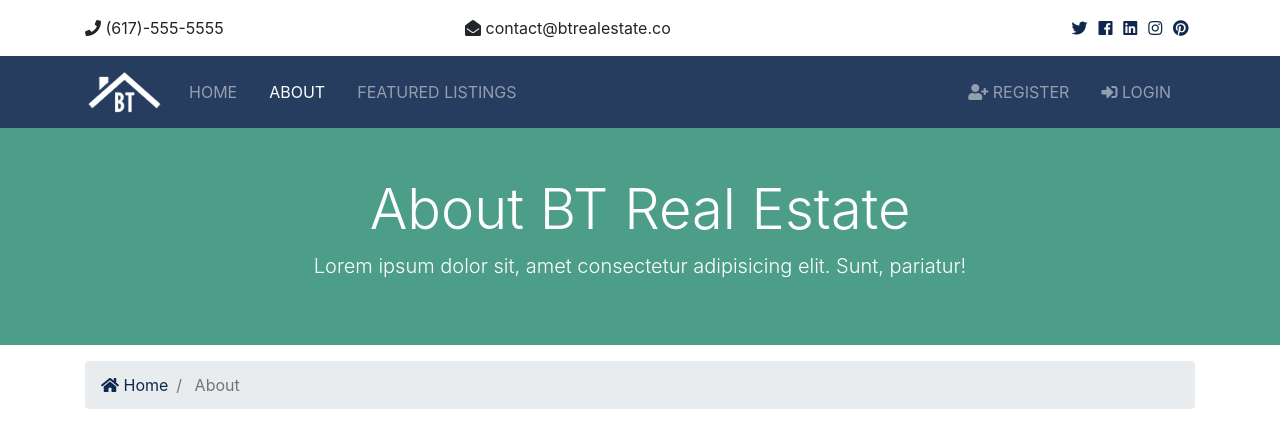
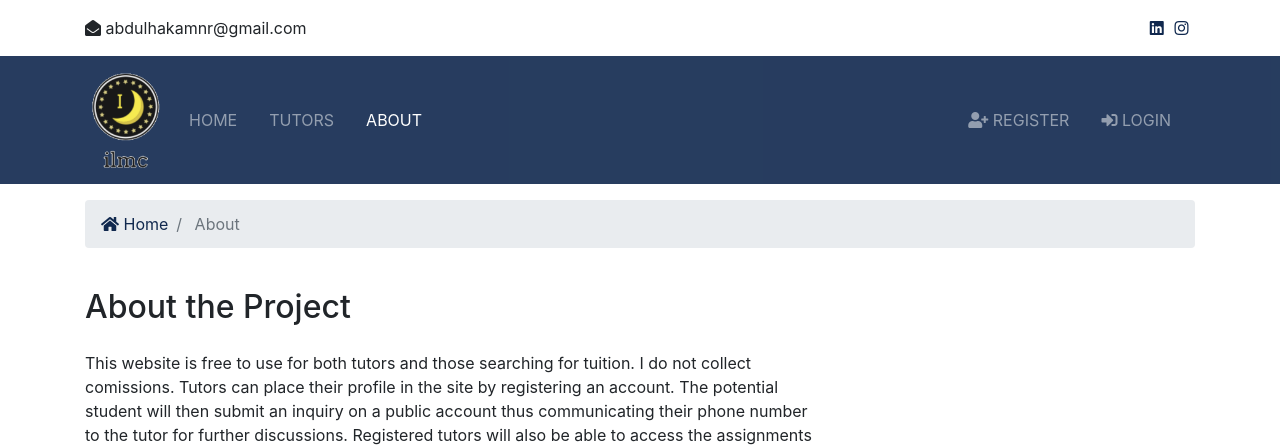
Before and after one commit to adoubleb/ilmconnect, a Django app: page /about in a window 1280 px wide. Shown: the top 447 px of the page. Run offline with Django 4.2, Linux system fonts and the light colour scheme; some libraries are stand-ins or nearby versions.

Commit message:
changed templates to ilmconnect relevant informaiton

```diff
--- a/Ilmc/static/css/style.css
+++ b/Ilmc/static/css/style.css
@@ -51,7 +51,7 @@ img {
   background: url(../img/building.jpg) no-repeat top center fixed/cover;
   position: relative;
   overflow: hidden;
-  min-height: 200px; }
+  height: 80px; }
   #showcase-inner::before {
     content: '';
     position: absolute;
@@ -61,7 +61,7 @@ img {
     width: 100%;
     background: rgba(32, 134, 107, 0.8); }
   #showcase-inner.showcase-search {
-    min-height: 270px; }
+    height: 80px; }
 
 #work {
   padding: 6rem 0; }
--- a/listings/urls.py
+++ b/listings/urls.py
@@ -3,6 +3,6 @@ from . import views
 
 urlpatterns = [
     path('', views.index, name='listings'),
-    path('<int>:listing_id', views.listing, name = 'listing'),
+    path('<int:tutor_id>', views.listing, name = 'listing'),
     path('search', views.search, name = 'search')
 ]
--- a/listings/views.py
+++ b/listings/views.py
@@ -8,8 +8,8 @@ def index(request):
     }
     return render(request, 'listings/listings.html',context)
 
-def listing(request):
-    return render(request, 'listing/listings.html')
+def listing(request, tutor_id):
+    return render(request, 'listings/listing.html')
 
 def search(request):
     return render(request, 'listings/search.html')
--- a/templates/listings/listings.html
+++ b/templates/listings/listings.html
@@ -51,7 +51,7 @@
                     <i class="fas fa-clock"></i> {{ tutor.list_date | timesince }}</div>
                 </div>
                 <hr>
-                <a href="{% url 'listing' listing.id %}" class="btn btn-primary btn-block">More Info</a>
+                <a href="#" class="btn btn-primary btn-block">More Info</a>
               </div>
             </div>
           </div>
--- a/templates/pages/about.html
+++ b/templates/pages/about.html
@@ -1,16 +1,7 @@
 {% extends 'base.html' %}
 {% load static %}
 {% block content %}
-<section id="showcase-inner" class="py-5 text-white">
-    <div class="container">
-      <div class="row text-center">
-        <div class="col-md-12">
-          <h1 class="display-4">About BT Real Estate</h1>
-          <p class="lead">Lorem ipsum dolor sit, amet consectetur adipisicing elit. Sunt, pariatur!</p>
-        </div>
-      </div>
-    </div>
-  </section>
+
 
   <!-- Breadcrumb -->
   <section id="bc" class="mt-3">
@@ -31,78 +22,15 @@
     <div class="container">
       <div class="row">
         <div class="col-md-8">
-          <h2>We Search For The Perfect Home</h2>
-          <p class="lead">Lorem ipsum dolor sit, amet consectetur adipisicing elit. Sunt, pariatur!</p>
-          <img src="{% static 'img/about.jpg'%}" alt="">
-          <p class="mt-4">Lorem ipsum dolor sit amet consectetur adipisicing elit. Perspiciatis esse officia repudiandae ad saepe ex, amet
-            neque quod accusamus rem quia magnam magni dolorum facilis ullam minima perferendis? Exercitationem at quaerat
-            commodi id libero eveniet harum perferendis laborum molestias quia.</p>
-        </div>
-        <div class="col-md-4">
-          <div class="card">
-            <img class="card-img-top" src="assets/img/realtors/kyle.jpg" alt="Seller of the month">
-            <div class="card-body">
-              <h5 class="card-title">Seller Of The Month</h5>
-              <h6 class="text-secondary">Kyle Brown</h6>
-              <p class="card-text">Lorem ipsum dolor sit amet consectetur adipisicing elit. Omnis nesciunt amet, illo itaque similique repellat.
-                content.
-              </p>
-            </div>
-          </div>
+          <h2>About the Project</h2>
+          <p class="mt-4">This website is free to use for both tutors and those searching for tuition. I do not collect comissions. Tutors can place their profile in the site by registering an account. The potential student will then submit an inquiry on a public account thus communicating their phone number to the tutor for further discussions. Registered tutors will also be able to access the assignments page to pick from the open assignments submitted by potential students.</p>
+          <p class="mt-4">I wanted to do a project with Django. So I picked up an abandoned website I made with Ayman, Talha and Izzan during a school programme. May it be beneficial. Any suggestions or improvements can be emailed to abdulhakamnr@gmail.com. <a href="https://github.com/adoubleb/ilmconnect">Source Code.</a> See my other activities</p>
         </div>
       </div>
     </div>
   </section>
 
-  <!-- Work -->
-  <section id="work" class="bg-dark text-white text-center">
-    <h2 class="display-4">We Work For You</h2>
-    <h4>Lorem ipsum dolor sit amet consectetur adipisicing elit. Autem velit aperiam, unde aliquid at similique!</h4>
-    <hr>
-    <a href="listings.html" class="btn btn-secondary text-white btn-lg">View Our Featured Listings</a>
-  </section>
 
-  <!-- Team -->
-  <section id="team" class="py-5">
-    <div class="container">
-      <h2 class="text-center">Our Team</h2>
-      <div class="row text-center">
-        <div class="col-md-4">
-          <img src="assets/img/realtors/kyle.jpg" alt="" class="rounded-circle mb-3">
-          <h4>Kyle Brown</h4>
-          <p class="text-success">
-            <i class="fas fa-award text-success mb-3"></i> Realtor</p>
-          <hr>
-          <p>
-            <i class="fas fa-phone"></i> (555)-555-5555</p>
-          <p>
-            <i class="fas fa-envelope-open"></i> kyle@btrealestate.co</p>
-        </div>
-
-        <div class="col-md-4">
-          <img src="assets/img/realtors/mark.jpg" alt="" class="rounded-circle mb-3">
-          <h4>Mark Hudson</h4>
-          <p class="text-success">Realtor</p>
-          <hr>
-          <p>
-            <i class="fas fa-phone"></i> (444)-444-4444</p>
-          <p>
-            <i class="fas fa-envelope-open"></i> mark@btrealestate.co</p>
-        </div>
-
-        <div class="col-md-4">
-          <img src="assets/img/realtors/jenny.jpg" alt="" class="rounded-circle mb-3">
-          <h4>Jenny Johnson</h4>
-          <p class="text-success">Realtor</p>
-          <hr>
-          <p>
-            <i class="fas fa-phone"></i> (333)-333-3333</p>
-          <p>
-            <i class="fas fa-envelope-open"></i> jenny@btrealestate.co</p>
-        </div>
-      </div>
-    </div>
-</section>
 
 
 {% endblock %}
--- a/templates/partials/_footer.html
+++ b/templates/partials/_footer.html
@@ -1,4 +1,4 @@
 <footer id="main-footer" class="py-4 bg-primary text-white text-center">
-    Copyright &copy;
-    <span class="year"></span> BT Real Estate
+    Copyleft &copy;
+    <span class="year"></span> github/adoubleb
 </footer>
--- a/templates/partials/_navbar.html
+++ b/templates/partials/_navbar.html
@@ -2,7 +2,7 @@
 <nav class="navbar navbar-expand-lg navbar-dark bg-primary sticky-top">
     <div class="container">
       <a class="navbar-brand" href="{% url 'index' %}">
-        <img src="{% static 'img/logo.png'%}" class="logo" alt="">
+        <img src="{% static 'img/ilmc_logo.png'%}" class="logo" alt="">
       </a>
       <button class="navbar-toggler" type="button" data-toggle="collapse" data-target="#navbarNavAltMarkup">
         <span class="navbar-toggler-icon"></span>
@@ -19,6 +19,15 @@
             <a class="nav-link" href="{% url 'index' %}">Home</a>
           </li>
           <li
+            {% if 'listings' in request.path %}
+              class="nav-item active mr-3"
+            {% else %}
+              class="nav-item mr-3"
+            {% endif %}
+          >
+            <a class="nav-link" href="{% url 'listings' %}">Tutors</a>
+          </li>
+          <li
             {% if 'about' in request.path %}
               class="nav-item active mr-3"
             {% else %}
@@ -26,15 +35,6 @@
             {% endif %}
           >
             <a class="nav-link" href="{% url 'about' %}">About</a>
-          </li>
-          <li
-            {% if 'listings' in request.path %}
-              class="nav-item active mr-3"
-            {% else %}
-              class="nav-item mr-3"
-            {% endif %}
-          >
-            <a class="nav-link" href="{% url 'listings' %}">Featured Listings</a>
           </li>
         </ul>
 
--- a/templates/partials/_topbar.html
+++ b/templates/partials/_topbar.html
@@ -2,28 +2,19 @@
     <div class="container">
       <div class="row">
         <div class="col-md-4">
-          <i class="fas fa-phone"></i> (617)-555-5555
+          <i class="fas fa-envelope-open"></i> abdulhakamnr@gmail.com
         </div>
         <div class="col-md-4">
-          <i class="fas fa-envelope-open"></i> contact@btrealestate.co
+          <i></i>
         </div>
         <div class="col-md-4">
           <div class="social text-right">
-            <a href="#">
-              <i class="fab fa-twitter"></i>
-            </a>
-            <a href="#">
-              <i class="fab fa-facebook"></i>
-            </a>
             <a href="#">
               <i class="fab fa-linkedin"></i>
             </a>
             <a href="#">
               <i class="fab fa-instagram"></i>
             </a>
-            <a href="#">
-              <i class="fab fa-pinterest"></i>
-            </a>
           </div>
         </div>
       </div>
```
Also changed, not shown: templates/pages/index.html (+73 -106 lines), Ilmc/static/img/ilmc_logo.png (added), Ilmc/static/img/logo.png (deleted), 1 other file.
